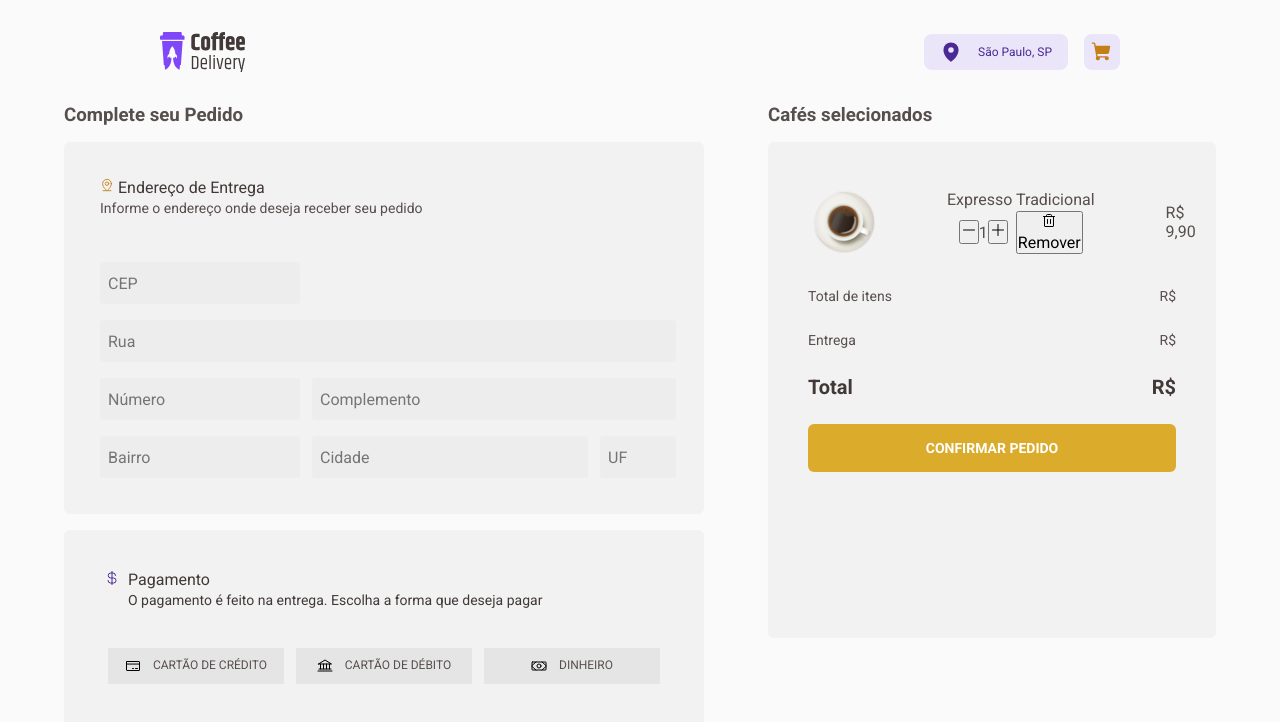
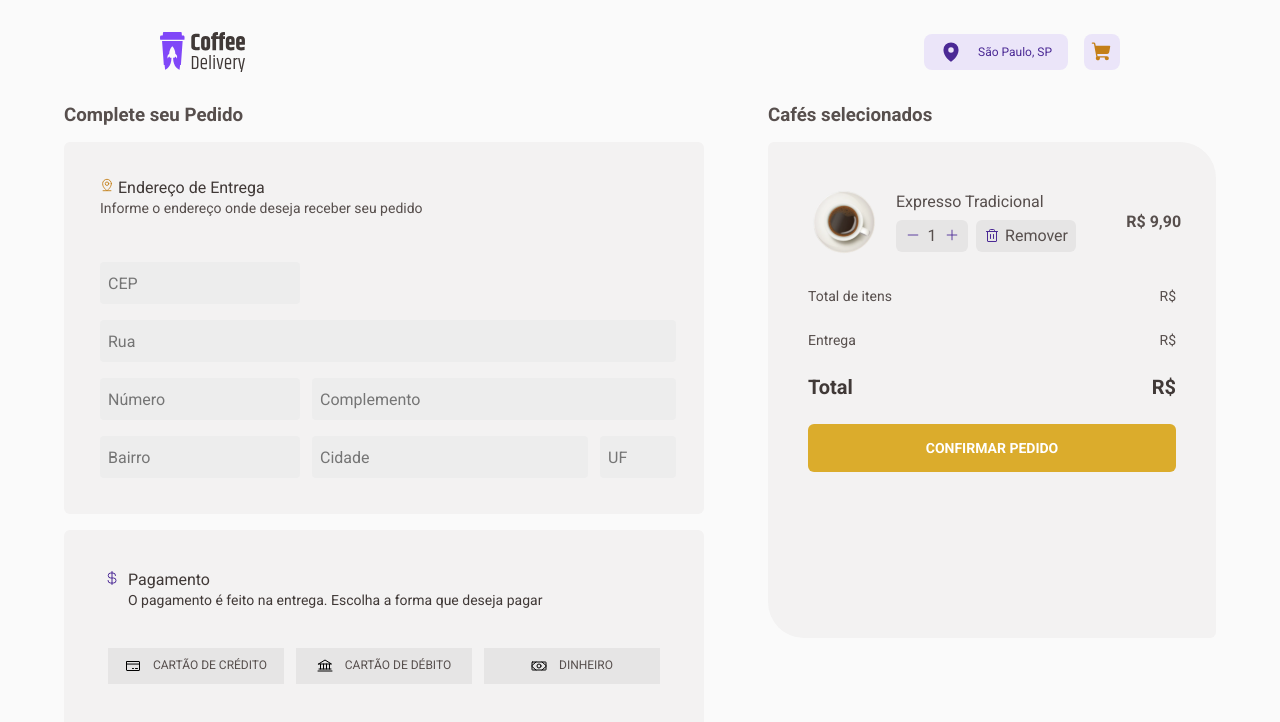
Before and after one commit to bryumi/coffe_delivery, a React (Vite) app: page / in a window 1280 px wide. Shown: the top 722 px of the page. Built offline with nearby package versions, Linux system fonts and the light colour scheme.

Commit message:
add new style

```diff
--- a/src/components/CoffeeCard/styles.ts
+++ b/src/components/CoffeeCard/styles.ts
@@ -38,6 +38,22 @@ export const HeaderCard = styled.div`
     width: 7.5rem;
 
     margin-top: -3.5rem;
+  }
+`
+export const Price = styled.div`
+  width: 55px;
+  height: 21px;
+
+  display: flex;
+  align-items: center;
+  text-align: right;
+  font-family: 'Roboto';
+  font-style: normal;
+  font-weight: 700;
+  font-size: 16px;
+  line-height: 130%;
+  span {
+    margin-left: 0.25rem;
   }
 `
 export const TextDescription = styled.div`
--- a/src/components/pages/Checkout/SelectedCoffee/FrameCoffeeCheckout/index.tsx
+++ b/src/components/pages/Checkout/SelectedCoffee/FrameCoffeeCheckout/index.tsx
@@ -1,5 +1,7 @@
 import { Minus, Plus, Trash } from 'phosphor-react'
 import {
+  ButtonMinus,
+  ButtonPlus,
   Frame,
   FrameInfo,
   FrameName,
@@ -7,32 +9,36 @@ import {
   FrameTrash,
   FrameTrashQtd,
 } from './styles'
+import { Price } from '../../../../CoffeeCard/styles'
 
 export function FrameCoffeeCheckout() {
   return (
     <Frame>
-      <img src="../../../../../../public/img/coffees/arabe.svg" alt="" />
       <FrameInfo>
+        <img src="../../../../../../public/img/coffees/arabe.svg" alt="" />
         <FrameName>
           <p>Expresso Tradicional</p>
           <FrameTrashQtd>
             <FrameQtd>
-              <button>
-                <Minus />
-              </button>
+              <ButtonMinus>
+                <Minus size={14} />
+              </ButtonMinus>
               <span>1</span>
-              <button>
-                <Plus />
-              </button>
+              <ButtonPlus>
+                <Plus size={14} />
+              </ButtonPlus>
             </FrameQtd>
             <FrameTrash>
-              <Trash />
+              <Trash size={16} />
               <p>Remover</p>
             </FrameTrash>
           </FrameTrashQtd>
         </FrameName>
       </FrameInfo>
-      <p>R$ 9,90</p>
+      <Price>
+        <p>R$</p>
+        <span>9,90</span>
+      </Price>
     </Frame>
   )
 }
--- a/src/components/pages/Checkout/SelectedCoffee/FrameCoffeeCheckout/styles.ts
+++ b/src/components/pages/Checkout/SelectedCoffee/FrameCoffeeCheckout/styles.ts
@@ -15,14 +15,22 @@ export const Frame = styled.section`
     height: 4rem;
   }
 `
-export const FrameInfo = styled.div``
+export const FrameInfo = styled.div`
+  display: flex;
+  flex-direction: row;
+  align-items: center;
+  padding: 0px;
+  gap: 20px;
+`
 export const FrameName = styled.div`
-  width: 10.7rem;
+  display: flex;
+  flex-direction: column;
+  align-items: flex-start;
+  padding: 0px;
+  gap: 8px;
 
-  display: flex;
-  justify-content: space-between;
-  align-items: center;
-  flex-direction: column;
+  width: 171px;
+  height: 61px;
 
   font-family: 'Roboto';
   font-style: normal;
@@ -36,5 +44,76 @@ export const FrameTrashQtd = styled.div`
   align-items: center;
   flex-direction: row;
 `
-export const FrameQtd = styled.div``
-export const FrameTrash = styled.button``
+
+export const FrameQtd = styled.div`
+  display: flex;
+  flex-direction: row;
+  align-items: center;
+  justify-content: center;
+  gap: 0.5rem;
+  align-items: center;
+  padding: 1rem;
+
+  background: ${(props) => props.theme['base-button']};
+  border-radius: 6px;
+
+  width: 4.5rem;
+  height: 2rem;
+
+  span {
+    font-family: 'Roboto';
+    font-style: normal;
+    font-weight: 400;
+    font-size: 16px;
+    line-height: 130%;
+  }
+`
+export const FrameTrash = styled.button`
+  box-sizing: border-box;
+  width: 6.25rem;
+  height: 2rem;
+  display: flex;
+  flex-direction: row;
+  align-items: center;
+  justify-content: space-between;
+  padding: 0.5rem;
+
+  border-radius: 6px;
+  border: none;
+  background: ${(props) => props.theme['base-button']};
+  color: ${(props) => props.theme['purple-dark']};
+  cursor: pointer;
+
+  p {
+    color: ${(props) => props.theme['base-text']};
+    font-family: 'Roboto';
+    font-style: normal;
+    font-weight: 400;
+    font-size: 1rem;
+    line-height: 130%;
+  }
+  :hover {
+    background: ${(props) => props.theme['base-hover']};
+    transition: 0.2s;
+  }
+`
+export const ButtonMinus = styled.button`
+  background-color: transparent;
+  color: ${(props) => props.theme['purple-dark']};
+  cursor: pointer;
+  border: none;
+  :hover {
+    color: ${(props) => props.theme['base-hover']};
+    transition: 0.2s;
+  }
+`
+export const ButtonPlus = styled.button`
+  background-color: transparent;
+  color: ${(props) => props.theme['purple-dark']};
+  cursor: pointer;
+  border: none;
+  :hover {
+    color: ${(props) => props.theme['base-hover']};
+    transition: 0.2s;
+  }
+`
--- a/src/components/pages/Checkout/SelectedCoffee/styles.ts
+++ b/src/components/pages/Checkout/SelectedCoffee/styles.ts
@@ -16,7 +16,10 @@ export const CoffeeCardCheckout = styled.div`
   height: 31rem;
 
   background: ${(props) => props.theme['base-card']};
-  border-radius: 6px;
+  border-top-right-radius: 36px;
+  border-bottom-left-radius: 36px;
+  border-bottom-right-radius: 6px;
+  border-top-left-radius: 6px;
 `
 const BaseTotal = styled.div`
   display: flex;
```
